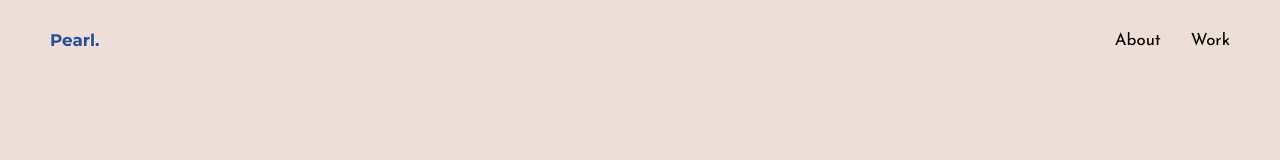
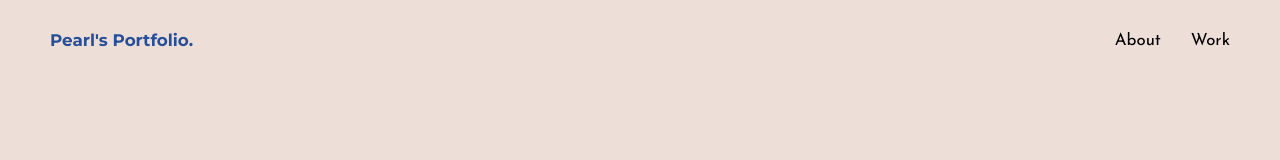
Before and after one commit to FelixFaust2016/pearl, a plain HTML site: page index.html in a window 1280 px wide. Shown: the top 160 px of the page. Drawn offline with Linux system fonts and the light colour scheme.

Commit message:
first commit

```diff
--- a/index.html
+++ b/index.html
@@ -18,7 +18,7 @@
   </head>
   <body>
     <nav class="navigation">
-      <a href="#banner"><h5 class="logo">Pearl.</h5></a>
+      <a href="#banner"><h5 class="logo">Pearl's Portfolio.</h5></a>
       <ul class="nav_links_wrapper">
         <li>
           <a href="#aboutMe" class="nav_links">About</a>
```
